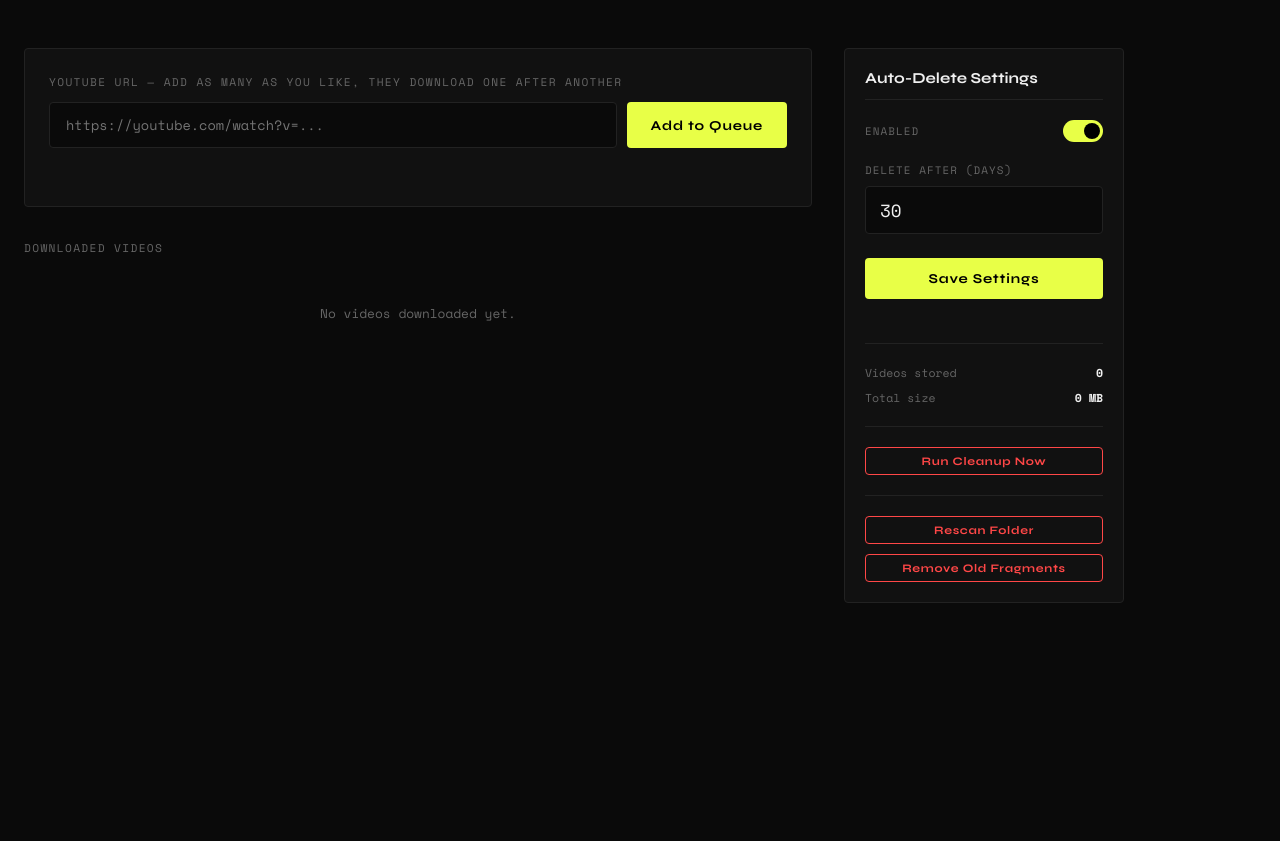
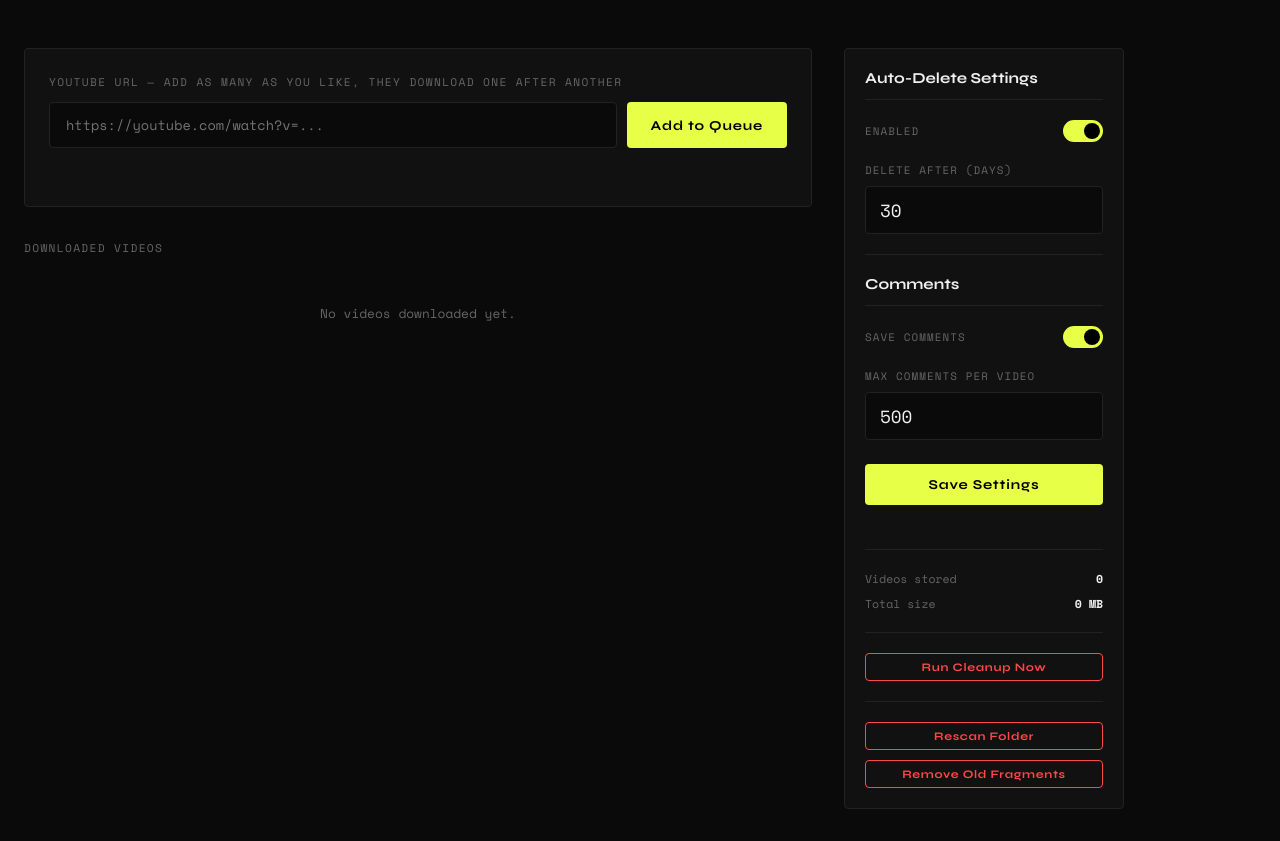
Before and after one commit to blakdav/tubestreamer, a Flask app: page / in a window 1280 px wide. Shown: the part 104-945 px from the top of the page. Before the commit the page ends 707 px from the top, so only its background shows below. Run offline with Flask 3, Linux system fonts and the light colour scheme; data that the repository does not hold is empty; parts of the project's set-up code (start-up, migrations or seed data) failed here and were passed over; some libraries are stand-ins or nearby versions.

Commit message:
Save each video's top comments as a .comments.json sidecar
Fetched after the download finishes, in YouTube's top order, with
replies nested under their thread. On by default with a 500-comment
cap, both adjustable in the settings panel. The sidecar is deleted
with its video. The format is documented for Vidscribe to read.

Co-Authored-By: Claude Opus 5.5 <noreply@anthropic.com>

```diff
--- a/app.py
+++ b/app.py
@@ -21,7 +21,9 @@ db_lock = threading.Lock()
 
 DEFAULT_CONFIG = {
     "auto_delete_days": 30,
-    "auto_delete_enabled": True
+    "auto_delete_enabled": True,
+    "comments_enabled": True,
+    "comments_max": 500,
 }
 
 def load_db():
@@ -37,10 +39,11 @@ def save_db(db):
     os.replace(tmp, DB_FILE)
 
 def load_config():
+    config = DEFAULT_CONFIG.copy()
     if os.path.exists(CONFIG_FILE):
         with open(CONFIG_FILE, "r") as f:
-            return json.load(f)
-    return DEFAULT_CONFIG.copy()
+            config.update(json.load(f))
+    return config
 
 def save_config(config):
     with open(CONFIG_FILE, "w") as f:
@@ -66,6 +69,7 @@ def cleanup_expired():
                 filepath = os.path.join(DOWNLOAD_DIR, filename)
                 if os.path.exists(filepath):
                     os.remove(filepath)
+                remove_sidecars(filename)
                 to_delete.append(filename)
         for filename in to_delete:
             del db[filename]
@@ -99,6 +103,10 @@ def update_config():
         config["auto_delete_days"] = max(1, int(data["auto_delete_days"]))
     if "auto_delete_enabled" in data:
         config["auto_delete_enabled"] = bool(data["auto_delete_enabled"])
+    if "comments_enabled" in data:
+        config["comments_enabled"] = bool(data["comments_enabled"])
+    if "comments_max" in data:
+        config["comments_max"] = min(10000, max(10, int(data["comments_max"])))
     save_config(config)
     return jsonify(config)
 
@@ -123,7 +131,8 @@ def list_videos():
             "downloaded_at": entry.get("downloaded_at", 0),
             "age_days": round(age_days, 1),
             "expires_in_days": round(expires_in, 1),
-            "size_mb": round(os.path.getsize(filepath) / 1024 / 1024, 1)
+            "size_mb": round(os.path.getsize(filepath) / 1024 / 1024, 1),
+            "has_comments": os.path.exists(sidecar_paths(filename)[0]),
         })
     result.sort(key=lambda x: x["downloaded_at"], reverse=True)
     return jsonify(result)
@@ -291,7 +300,16 @@ def run_job(job):
                 "url": url,
             }
             save_db(db)
-        finish_job(job, "done", "Download complete", progress=100, filename=filename)
+        msg = "Download complete"
+        if load_config().get("comments_enabled", True):
+            update_job(job, progress=100, filename=filename, msg="Fetching comments...")
+            try:
+                n = save_comments(url, final_path, result_info.get("comment_count"))
+                msg = f"Download complete, {n} comments saved"
+            except Exception as e:
+                # The video is what matters; a comments failure doesn't fail the job
+                msg = f"Download complete (comments failed: {str(e).replace('ERROR: ', '', 1)})"
+        finish_job(job, "done", msg, progress=100, filename=filename)
 
     except Exception as e:
         # yt-dlp wraps exceptions raised from hooks, so check the flag too
@@ -301,6 +319,97 @@ def run_job(job):
         else:
             msg = str(e).replace("ERROR: ", "", 1)
             finish_job(job, "error", msg)
+
+
+# ---------------------------------------------------------------------------
+# Comments
+#
+# After a download, the video's top comments are saved next to it as
+# "<video name>.comments.json" (e.g. "2026-11-04 Title.comments.json"), for
+# reading and for other tools (Vidscribe) to pick up. Fetched in a second pass
+# so a slow comment fetch never delays the video itself. Replies are nested
+# under their parent comment.
+# ---------------------------------------------------------------------------
+
+COMMENTS_SUFFIX = ".comments.json"
+
+
+def sidecar_paths(filename):
+    base = os.path.splitext(filename)[0]
+    return [os.path.join(DOWNLOAD_DIR, base + COMMENTS_SUFFIX)]
+
+
+def remove_sidecars(filename):
+    for path in sidecar_paths(filename):
+        if os.path.exists(path):
+            os.remove(path)
+
+
+def save_comments(url, video_path, total_on_site=None):
+    """Fetch comments for url and write them beside video_path. Returns the count."""
+    limit = int(load_config().get("comments_max", 500))
+    opts = {
+        "quiet": True,
+        "no_warnings": True,
+        "noplaylist": True,
+        "skip_download": True,
+        "getcomments": True,
+        # max-comments, max-parents, max-replies, max-replies-per-thread:
+        # up to `limit` in total, in YouTube's "top" order. Replies are capped
+        # at a quarter of the budget (and 3 per thread) so most of it goes to
+        # distinct top-level comments.
+        "extractor_args": {"youtube": {
+            "max_comments": [str(limit), "all", str(limit // 4), "3"],
+            "comment_sort": ["top"],
+        }},
+    }
+    with yt_dlp.YoutubeDL(opts) as ydl:
+        info = ydl.extract_info(url, download=False)
+
+    # Replies can be nested (a reply to a reply); all of them go under the
+    # top-level comment that started the thread.
+    threads, thread_of = [], {}
+    for c in info.get("comments") or []:
+        item = {
+            "id": c.get("id"),
+            "author": c.get("author"),
+            "text": c.get("text") or "",
+            "likes": c.get("like_count") or 0,
+            "timestamp": c.get("timestamp"),
+            "is_uploader": bool(c.get("author_is_uploader")),
+            "is_pinned": bool(c.get("is_pinned")),
+            "replies": [],
+        }
+        parent = c.get("parent", "root")
+        if parent in thread_of:
+            item.pop("replies")
+            thread = thread_of[parent]
+            thread["replies"].append(item)
+        else:
+            thread = item
+            threads.append(item)
+        thread_of[item["id"]] = thread
+
+    data = {
+        "source": "youtube",
+        "url": info.get("webpage_url") or url,
+        "video_id": info.get("id"),
+        "title": info.get("title"),
+        "channel": info.get("channel") or info.get("uploader"),
+        "fetched_at": time.time(),
+        "sort": "top",
+        # With getcomments on, yt-dlp reports the fetched count here, so the
+        # real total comes from the download's own info instead
+        "total_on_site": total_on_site,
+        "saved": len(info.get("comments") or []),
+        "comments": threads,
+    }
+    path = sidecar_paths(os.path.basename(video_path))[0]
+    tmp = path + ".tmp"
+    with open(tmp, "w", encoding="utf-8") as f:
+        json.dump(data, f, ensure_ascii=False, indent=1)
+    os.replace(tmp, path)
+    return data["saved"]
 
 
 def queue_worker():
@@ -394,6 +503,7 @@ def delete_video(filename):
             save_db(db)
     if os.path.exists(filepath):
         os.remove(filepath)
+    remove_sidecars(filename)
     return jsonify({"ok": True})
 
 @app.route("/api/cleanup", methods=["POST"])
--- a/templates/index.html
+++ b/templates/index.html
@@ -483,6 +483,23 @@
         <input type="number" id="input-days" min="1" max="365" value="30" onchange="saveConfig()" />
       </div>
 
+      <hr class="divider" />
+
+      <h2>Comments</h2>
+
+      <div class="toggle-row">
+        <span class="toggle-label">Save comments</span>
+        <label class="toggle">
+          <input type="checkbox" id="toggle-comments" onchange="saveConfig()" />
+          <span class="toggle-slider"></span>
+        </label>
+      </div>
+
+      <div class="setting-row">
+        <label>Max comments per video</label>
+        <input type="number" id="input-comments-max" min="10" max="10000" step="50" value="500" onchange="saveConfig()" />
+      </div>
+
       <button class="btn save-btn" onclick="saveConfig()">Save Settings</button>
       <div class="save-indicator" id="save-indicator"></div>
 
@@ -518,6 +535,8 @@
     const c = await r.json();
     document.getElementById('input-days').value = c.auto_delete_days;
     document.getElementById('toggle-enabled').checked = c.auto_delete_enabled;
+    document.getElementById('toggle-comments').checked = c.comments_enabled;
+    document.getElementById('input-comments-max').value = c.comments_max;
   }
 
   async function saveConfig() {
@@ -526,7 +545,12 @@
     await fetch('/api/config', {
       method: 'POST',
       headers: { 'Content-Type': 'application/json' },
-      body: JSON.stringify({ auto_delete_days: days, auto_delete_enabled: enabled })
+      body: JSON.stringify({
+        auto_delete_days: days,
+        auto_delete_enabled: enabled,
+        comments_enabled: document.getElementById('toggle-comments').checked,
+        comments_max: parseInt(document.getElementById('input-comments-max').value)
+      })
     });
     const ind = document.getElementById('save-indicator');
     ind.textContent = 'Saved.';
@@ -573,6 +597,7 @@
               <span>${v.size_mb} MB</span>
               <span>${v.age_days}d old</span>
               <span class="${expiryClass}">${expiryText}</span>
+              ${v.has_comments ? '<span title="Comments saved">💬 comments</span>' : ''}
             </div>
           </div>
           <button class="btn btn-danger" data-filename="${escHtml(v.filename)}" onclick="deleteVideo(this.dataset.filename)">Delete</button>
```
Also changed, not shown: README.md.
